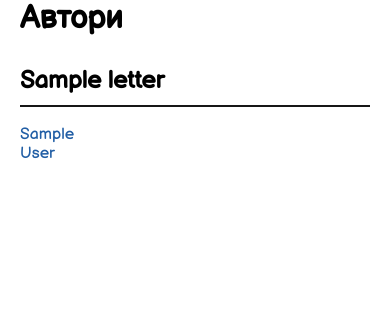
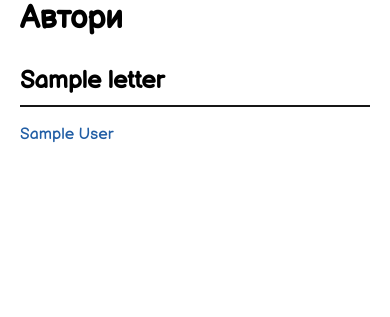
Before and after one commit to MNDonut/BookLib, a Django app: template author/templates/listOfAuthors.html in a window 390 px wide. Shown: the part 171-488 px from the top of the page. Run offline with Django 3.2, Linux system fonts and the light colour scheme; the template is opened without the code that fills it: most values are stand-ins (such as "Sample title", 1, 10 or a date in 2020).

Commit message:
Added mobile version for authors and editions pages

```diff
--- a/author/static/listOfAuthors.css
+++ b/author/static/listOfAuthors.css
@@ -1,3 +1,39 @@
+@media (max-width: 1180px) {
+    .wrapper .letter-authors {
+        grid-template-columns: repeat(6, 1fr);
+    }
+}
+
+@media (max-width: 900px) {
+    .wrapper .letter-authors {
+        grid-template-columns: repeat(5, 1fr);
+    }
+}
+
+@media (max-width: 710px) {
+    .wrapper .letter-authors {
+        grid-template-columns: repeat(4, 1fr);
+    }
+}
+
+@media (max-width: 600px) {
+    .wrapper .letter-authors {
+        grid-template-columns: repeat(3, 1fr);
+    }
+}
+
+@media (max-width: 500px) {
+    .wrapper .letter-authors {
+        grid-template-columns: repeat(2, 1fr);
+    }
+}
+
+@media (max-width: 300px) {
+    .wrapper .letter-authors {
+        grid-template-columns: repeat(1, 1fr);
+    }
+}
+
 h2 {
     padding: 10px 0;
     border-bottom: 2px solid var(--menu);
@@ -28,4 +64,5 @@ h2 {
     display: grid;
     grid-template-columns: repeat(7, 1fr);
     column-gap: 10px;
+    row-gap: 10px;
 }
```
Also changed, not shown: edition/static/listOfEditions.css (+25 -0 lines).
